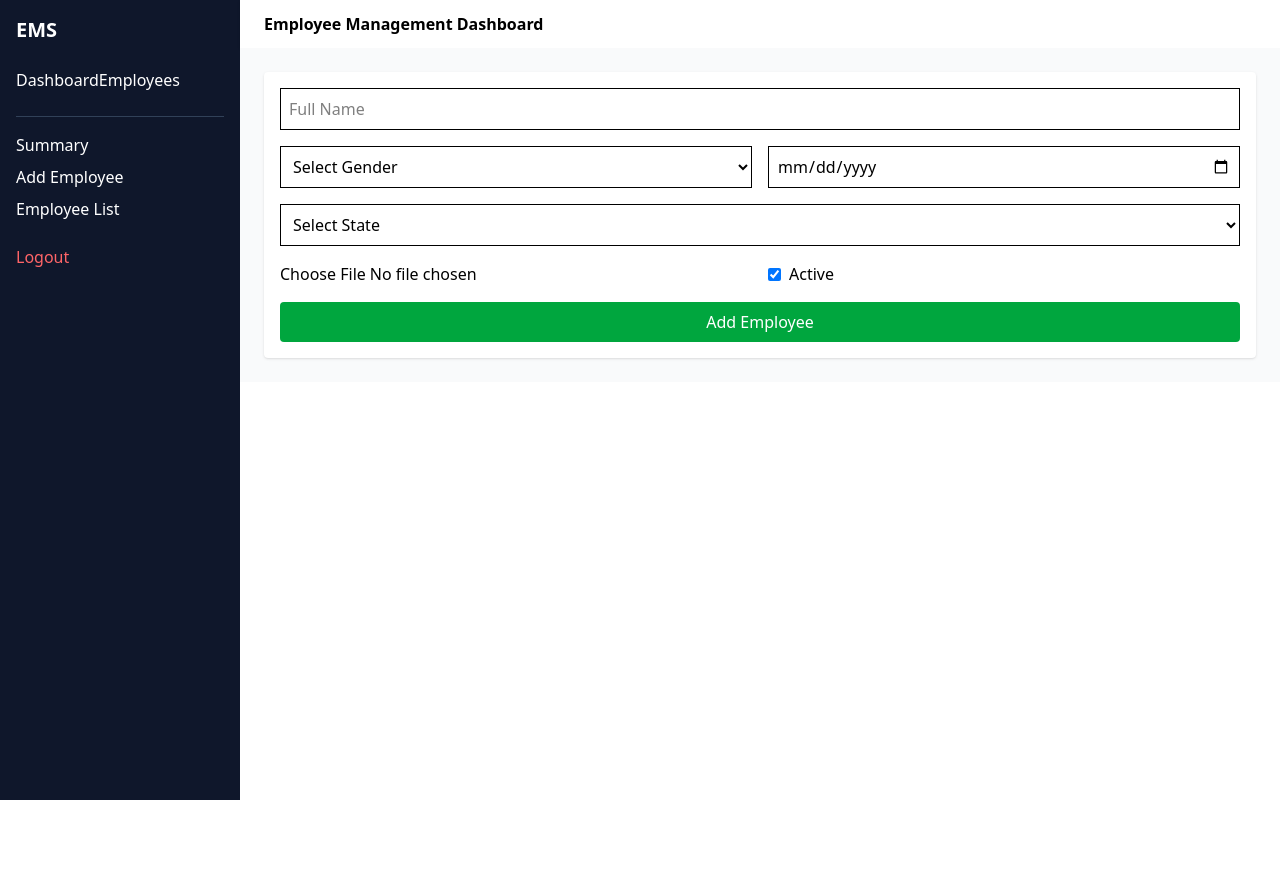
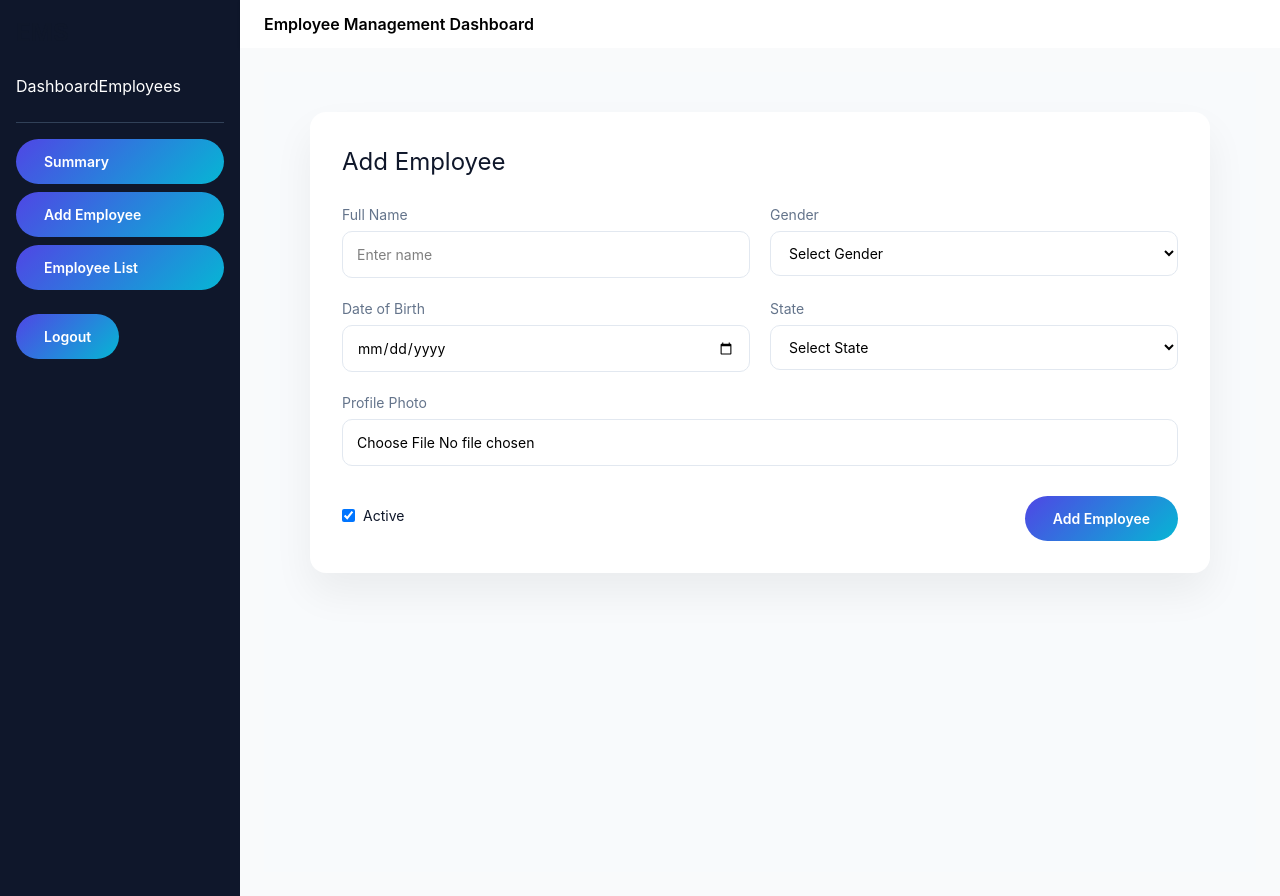
Before and after one commit to srisruthipopuri25/Employeemanagementdashboard, a Next.js app: page /employees in a window 1280 px wide. Both pictures are taken after a click on the button "Add Employee". Before the commit the page ends 800 px from the top, so only its background shows below. Built offline with nearby package versions, Linux system fonts and the light colour scheme.

Commit message:
employee forn modification

```diff
--- /dev/null
+++ b/app/components/employees/Employee.css
@@ -0,0 +1,91 @@
+* {
+  font-family: Inter, system-ui, sans-serif;
+  box-sizing: border-box;
+}
+
+.page {
+  background: #f8fafc;
+  min-height: 100vh;
+  padding: 40px;
+}
+
+.card {
+  background: white;
+  max-width: 900px;
+  margin: auto;
+  padding: 32px;
+  border-radius: 16px;
+  box-shadow: 0 20px 40px rgba(0,0,0,0.06);
+}
+
+h2 {
+  font-size: 24px;
+  margin-bottom: 24px;
+  color: #0f172a;
+}
+
+.grid {
+  display: grid;
+  grid-template-columns: repeat(2, 1fr);
+  gap: 20px;
+}
+
+label {
+  font-size: 14px;
+  color: #64748b;
+  margin-bottom: 6px;
+  display: block;
+}
+
+input,
+select {
+  width: 100%;
+  padding: 12px 14px;
+  border-radius: 10px;
+  border: 1px solid #e2e8f0;
+  font-size: 14px;
+  outline: none;
+  transition: 0.2s;
+}
+
+input:focus,
+select:focus {
+  border-color: #4f46e5;
+  box-shadow: 0 0 0 2px rgba(79,70,229,0.1);
+}
+
+.upload {
+  margin-top: 20px;
+}
+
+.actions {
+  margin-top: 30px;
+  display: flex;
+  align-items: center;
+  justify-content: space-between;
+}
+
+.checkbox {
+  color: #0f172a;
+  font-size: 14px;
+  display: flex;
+  align-items: center;
+  gap: 8px;
+}
+
+button {
+  background: linear-gradient(135deg, #4f46e5, #06b6d4);
+  color: white;
+  border: none;
+  padding: 12px 28px;
+  border-radius: 999px;
+  font-size: 14px;
+  font-weight: 600;
+  cursor: pointer;
+  transition: 0.2s;
+}
+
+button:hover {
+  transform: translateY(-1px);
+  box-shadow: 0 10px 20px rgba(79,70,229,0.3);
+}
--- a/app/components/employees/EmployeeForm.js
+++ b/app/components/employees/EmployeeForm.js
@@ -1,28 +1,39 @@
-"use client";
-import { useState, useEffect } from "react";
-import { useEmployeeStore } from "@/store/employeeStore";
+'use client';
+import { useState, useEffect } from 'react';
+import { useEmployeeStore } from '@/store/employeeStore';
+import './Employee.css';
 
-const STATES = ["Maharashtra", "Telangana", "Tamil Nadu", "Delhi", "Gujarat", "Kerala"];
+const STATES = [
+  'Maharashtra',
+  'Telangana',
+  'Tamil Nadu',
+  'Delhi',
+  'Gujarat',
+  'Kerala',
+];
 
 export default function EmployeeForm() {
   const addEmployee = useEmployeeStore((s) => s.addEmployee);
   const updateEmployee = useEmployeeStore((s) => s.updateEmployee);
   const selectedEmployee = useEmployeeStore((s) => s.selectedEmployee);
-  const clearSelectedEmployee = useEmployeeStore((s) => s.clearSelectedEmployee);
+  const clearSelectedEmployee = useEmployeeStore(
+    (s) => s.clearSelectedEmployee
+  );
   const view = useEmployeeStore((s) => s.currentView);
 
   const emptyForm = {
-    id: "",
-    fullName: "",
-    gender: "",
-    dob: "",
-    state: "",
+    id: '',
+    fullName: '',
+    gender: '',
+    dob: '',
+    state: '',
     active: true,
     profileImage: null,
     preview: null,
   };
 
   const [form, setForm] = useState(emptyForm);
+  const [errors, setErrors] = useState({});
 
   // When edit selected
   useEffect(() => {
@@ -37,22 +48,24 @@ export default function EmployeeForm() {
         profileImage: selectedEmployee.profileImage,
         preview: selectedEmployee.profileImage,
       });
+      setErrors({});
     }
   }, [selectedEmployee]);
 
   // When switching to Add mode
   useEffect(() => {
-    if (view === "form" && !selectedEmployee) {
+    if (view === 'form' && !selectedEmployee) {
       setForm(emptyForm);
+      setErrors({});
     }
   }, [view, selectedEmployee]);
 
   const handleChange = (e) => {
     const { name, value, type, checked, files } = e.target;
 
-    if (type === "checkbox") {
+    if (type === 'checkbox') {
       setForm({ ...form, [name]: checked });
-    } else if (type === "file") {
+    } else if (type === 'file') {
       const file = files[0];
       if (file) {
         const reader = new FileReader();
@@ -63,13 +76,21 @@ export default function EmployeeForm() {
     } else {
       setForm({ ...form, [name]: value });
     }
+
+    // remove error on change
+    setErrors((prev) => ({ ...prev, [name]: false }));
   };
 
   const handleSubmit = () => {
-    if (!form.fullName || !form.gender || !form.dob || !form.state) {
-      alert("All fields required");
-      return;
-    }
+    const newErrors = {};
+    if (!form.fullName) newErrors.fullName = true;
+    if (!form.gender) newErrors.gender = true;
+    if (!form.dob) newErrors.dob = true;
+    if (!form.state) newErrors.state = true;
+
+    setErrors(newErrors);
+
+    if (Object.keys(newErrors).length > 0) return;
 
     if (selectedEmployee) {
       updateEmployee({
@@ -95,27 +116,63 @@ export default function EmployeeForm() {
     }
 
     setForm(emptyForm);
+    setErrors({});
   };
 
   return (
-    <div className="bg-white p-4 rounded shadow grid grid-cols-2 gap-4">
+    <>
+      <div className="page">
+        <div className="card">
+          <h2>{selectedEmployee ? 'Update Employee' : 'Add Employee'}</h2>
+
+          {/* Form Grid */}
+          <div className="grid">
+            <div>
+              <label>Full Name</label>
               <input
+                type="text"
                 name="fullName"
-        className="border p-2 col-span-2"
-        placeholder="Full Name"
+                placeholder="Enter name"
                 value={form.fullName}
                 onChange={handleChange}
+                className={errors.fullName ? 'border-red-500' : ''}
               />
+            </div>
 
-      <select name="gender" className="border p-2" value={form.gender} onChange={handleChange}>
+            <div>
+              <label>Gender</label>
+              <select
+                name="gender"
+                value={form.gender}
+                onChange={handleChange}
+                className={errors.gender ? 'border-red-500' : ''}
+              >
                 <option value="">Select Gender</option>
                 <option value="Male">Male</option>
                 <option value="Female">Female</option>
+                <option value="Other">Other</option>
               </select>
+            </div>
 
-      <input type="date" name="dob" className="border p-2" value={form.dob} onChange={handleChange} />
+            <div>
+              <label>Date of Birth</label>
+              <input
+                type="date"
+                name="dob"
+                value={form.dob}
+                onChange={handleChange}
+                className={errors.dob ? 'border-red-500' : ''}
+              />
+            </div>
 
-      <select name="state" className="border p-2 col-span-2" value={form.state} onChange={handleChange}>
+            <div>
+              <label>State</label>
+              <select
+                name="state"
+                value={form.state}
+                onChange={handleChange}
+                className={errors.state ? 'border-red-500' : ''}
+              >
                 <option value="">Select State</option>
                 {STATES.map((s) => (
                   <option key={s} value={s}>
@@ -123,21 +180,50 @@ export default function EmployeeForm() {
                   </option>
                 ))}
               </select>
+            </div>
+          </div>
 
-      <input type="file" accept="image/*" onChange={handleChange} />
+          {/* File Upload */}
+          <div className="upload">
+            <label>Profile Photo</label>
+            <input
+              type="file"
+              name="profileImage"
+              accept="image/*"
+              onChange={handleChange}
+            />
+            {form.profileImage && (
+              <span className="text-sm text-gray-500">
+                File: {form.profileImage.name}
+              </span>
+            )}
+            {form.preview && (
+              <img
+                src={form.preview}
+                alt="preview"
+                className="h-16 w-16 object-cover rounded mt-2"
+              />
+            )}
+          </div>
 
-      {form.preview && (
-        <img src={form.preview} alt="preview" className="h-16 w-16 object-cover rounded" />
-      )}
-
-      <label className="flex items-center gap-2">
-        <input type="checkbox" name="active" checked={form.active} onChange={handleChange} />
+          {/* Actions */}
+          <div className="actions">
+            <label className="checkbox">
+              <input
+                type="checkbox"
+                name="active"
+                checked={form.active}
+                onChange={handleChange}
+              />
               Active
             </label>
 
-      <button onClick={handleSubmit} className="col-span-2 bg-green-600 text-white py-2 rounded">
-        {selectedEmployee ? "Update Employee" : "Add Employee"}
+            <button onClick={handleSubmit}>
+              {selectedEmployee ? 'Update Employee' : 'Add Employee'}
             </button>
           </div>
+        </div>
+      </div>
+    </>
   );
 }
--- a/app/components/employees/EmployeeTable.js
+++ b/app/components/employees/EmployeeTable.js
@@ -3,10 +3,12 @@ import { useEffect } from "react";
 import { useEmployeeStore } from "@/store/employeeStore";
 import EmployeeFilters from "./EmployeeFilters";
 import EmployeeRow from "./EmployeeRow";
+import Loading from "@/components/common/loader";
 
 export default function EmployeeTable() {
   const fetchEmployees = useEmployeeStore((s) => s.fetchEmployees);
   const employees = useEmployeeStore((s) => s.employees);
+  const isLoading = useEmployeeStore((s) => s.isLoading); // add in store
 
   const search = useEmployeeStore((s) => s.search);
   const filterGender = useEmployeeStore((s) => s.filterGender);
@@ -30,6 +32,11 @@ export default function EmployeeTable() {
       <EmployeeFilters />
 
       <div id="employeeTable">
+        {isLoading ? (
+          <div className="flex justify-center py-10">
+            <Loading />
+          </div>
+        ) : (
           <table className="w-full border border-collapse">
             <thead className="bg-gray-100">
               <tr>
@@ -57,6 +64,7 @@ export default function EmployeeTable() {
               )}
             </tbody>
           </table>
+        )}
       </div>
     </div>
   );
--- a/app/components/layout/Sidebar.js
+++ /dev/null
@@ -1,53 +0,0 @@
-"use client";
-
-import Link from "next/link";
-import { useAuthStore } from "@/store/authStore";
-import { useRouter, usePathname } from "next/navigation";
-import { useEmployeeStore } from "@/store/employeeStore";
-
-export default function Sidebar() {
-  const logout = useAuthStore((s) => s.logout);
-  const setView = useEmployeeStore((s) => s.setView);
-  const pathname = usePathname();
-  const router = useRouter();
-
-  const inEmployees = pathname.startsWith("/employees");
-
-  return (
-    <aside className="w-60 bg-slate-900 text-white p-4">
-      <h2 className="text-xl font-bold mb-6">EMS</h2>
-
-      <nav className="space-y-3">
-        <Link href="/dashboard">Dashboard</Link>
-        <Link href="/employees">Employees</Link>
-
-        {inEmployees && (
-          <div className="mt-6 space-y-2 border-t border-slate-700 pt-4">
-            <button onClick={() => setView("summary")} className="block w-full text-left">
-              Summary
-            </button>
-            <button onClick={() => setView("form")} className="block w-full text-left">
-              Add Employee
-            </button>
-            <button onClick={() => setView("filters")} className="block w-full text-left">
-              Filters
-            </button>
-            <button onClick={() => setView("table")} className="block w-full text-left">
-              Employee List
-            </button>
-          </div>
-        )}
-
-        <button
-          className="text-red-400 block mt-6"
-          onClick={() => {
-            logout();
-            router.push("/login");
-          }}
-        >
-          Logout
-        </button>
-      </nav>
-    </aside>
-  );
-}
--- a/app/store/employeeStore.js
+++ b/app/store/employeeStore.js
@@ -7,25 +7,53 @@ export const useEmployeeStore = create((set) => ({
   search: "",
   filterGender: "",
   filterStatus: "",
+  isLoading: false,
 
   currentView: "table",
   setView: (view) => set({ currentView: view }),
 
+  // 🔹 Loader for useEffect / table load
   fetchEmployees: async () => {
+    set({ isLoading: true });
+    try {
       const res = await fetch("/api/employees");
       const data = await res.json();
       set({ employees: data });
+    } catch (e) {
+      console.error(e);
+    } finally {
+      set({ isLoading: false });
+    }
   },
+
+  clearFilters: () =>
+  set({
+    search: "",
+    filterGender: "",
+    filterStatus: "",
+  }),
 
   setSearch: (value) => set({ search: value }),
   setFilterGender: (value) => set({ filterGender: value }),
   setFilterStatus: (value) => set({ filterStatus: value }),
 
-  addEmployee: (emp) =>
+  // 🔹 Loader while adding employee
+  addEmployee: async (emp) => {
+    set({ isLoading: true });
+    try {
+      // if API call exists, keep it here
+      // await fetch("/api/employees", { method: "POST", body: JSON.stringify(emp) });
+
       set((s) => ({
         employees: [...s.employees, emp],
         currentView: "table",
-    })),
+      }));
+    } catch (e) {
+      console.error(e);
+    } finally {
+      set({ isLoading: false });
+    }
+  },
 
   updateEmployee: (emp) =>
     set((s) => ({
```
Also changed, not shown: app/components/common/loader.js (+23 -0 lines), app/components/employees/EmployeeFilters.js (+8 -0 lines), app/components/employees/EmployeeRow.js (+11 -1 lines), app/components/layout/Header.js (deleted, +0 -7 lines). Lines whose indentation alone changed are shown as unchanged.
